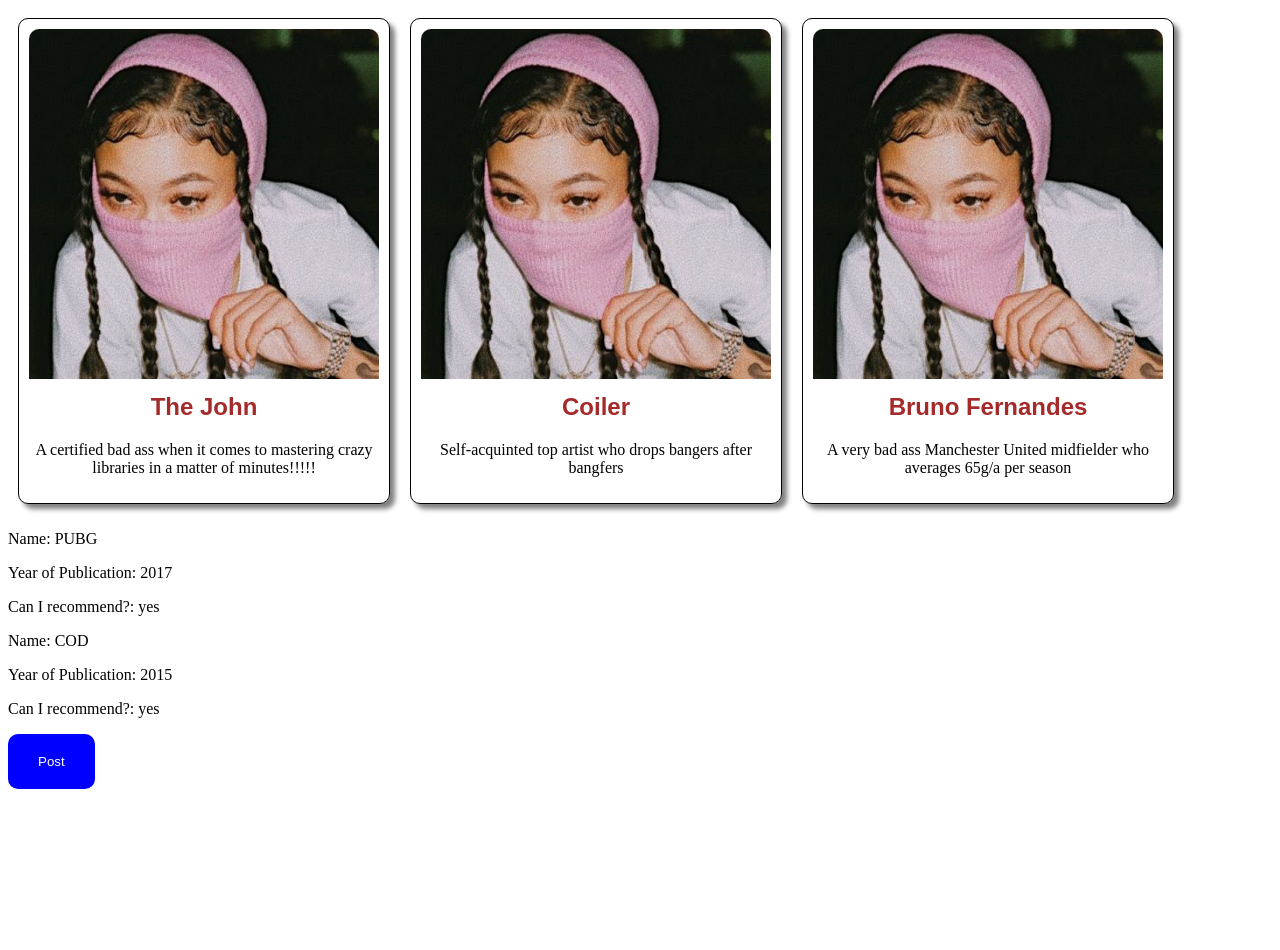
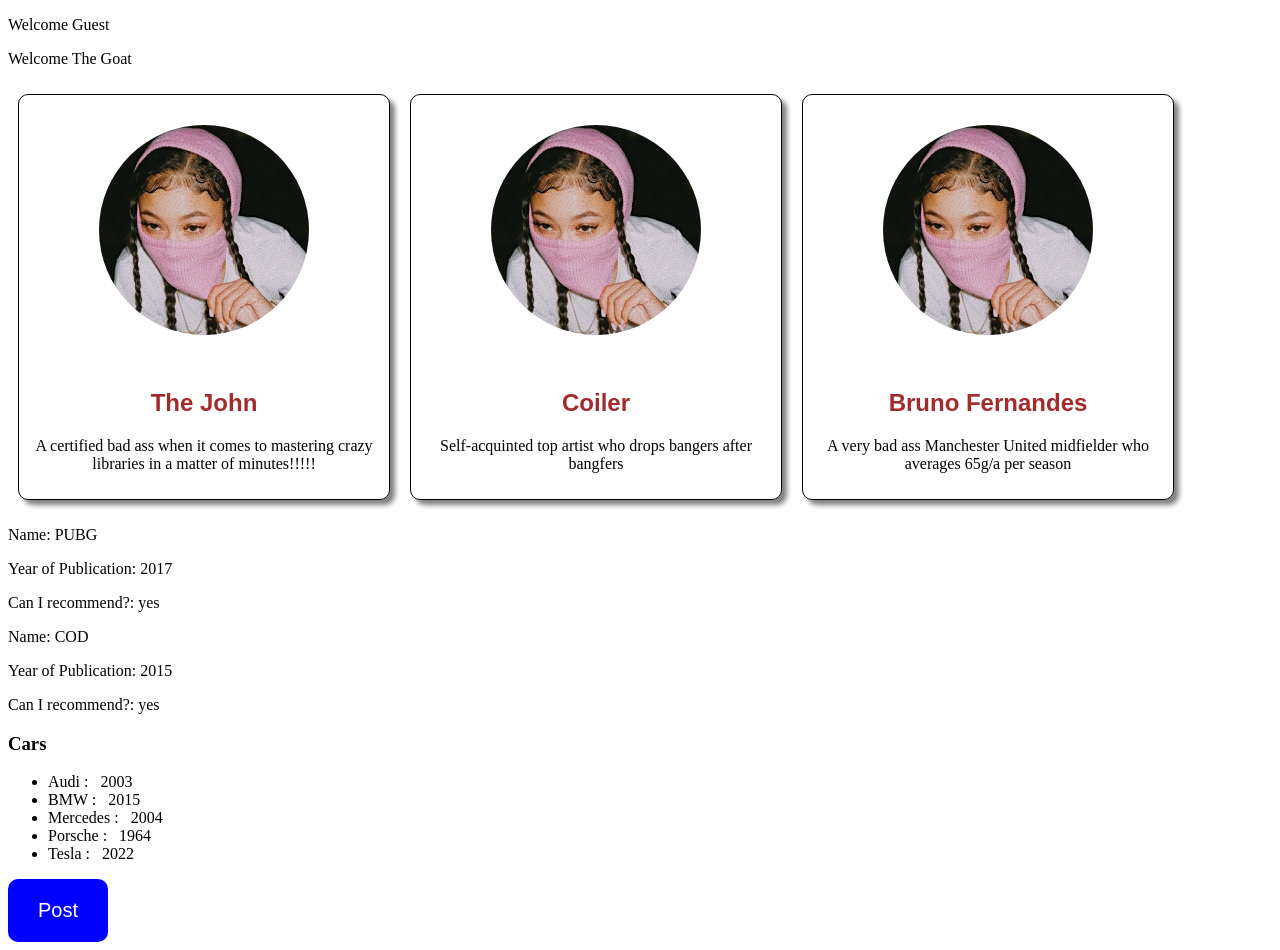
Before and after one commit to johnomeyo/react, a React (Vite) app: page / in a window 1280 px wide. Before the commit the page ends 800 px from the top, so only its background shows below. Built offline with nearby package versions, Linux system fonts and the light colour scheme.

Commit message:
onclick events

```diff
--- a/src/App.jsx
+++ b/src/App.jsx
@@ -3,19 +3,35 @@
 import Games from "./Games";
 import Card from "./Card";
 import Button from "./Button";
+import Greetings from "./Greetings";
+import List from "./List";
+function App() {
+  const cars = [
+    { name: "BMW", year: 2015, id: 1 },
+    { name: "Mercedes", year: 2004, id: 2 },
+    { name: "Audi", year: 2003, id: 3 },
+    { name: "Porsche", year: 1964, id: 4 },
+    { name: "Tesla", year: 2022, id: 5 },
+  ];
+  const companies = [
 
-function App() {
+  ];
+
   return (
     <>
-
-
+      <Greetings isLoggedIn={true} />
+      <Greetings isLoggedIn={true} username="The Goat" />
       <Card name="The John" description="A certified bad ass when it comes to mastering crazy libraries in a matter of minutes!!!!!" />
       <Card name="Coiler" description="Self-acquinted top artist who drops bangers after bangfers" />
-      <Card name="Bruno Fernandes" description="A very bad ass Manchester United midfielder who averages 65g/a per season"/>
+      <Card name="Bruno Fernandes" description="A very bad ass Manchester United midfielder who averages 65g/a per season" />
       <p></p>
 
       <Games name="PUBG" year="2017" isHot={true} />
       <Games name="COD" year="2015" isHot="hell" />
+      {cars.length > 0 && <List motors={cars} category="Cars" />}
+      {companies.length > 0 ? <List motors={companies} category="Phones" /> : null}
+
+      <p></p>
       <Button />
     </>
   );
--- a/src/Button.jsx
+++ b/src/Button.jsx
@@ -2,14 +2,21 @@
 function Button() {
     const styles = {
         backgroundColor: "blue",
+        fontSize: "20px",
         color: "white",
         border: "none",
         padding: "20px 30px 20px 30px",
         borderRadius: "10px",
         cursor: "pointer",
     }
+
+    const handleClick = (e) => {
+        e.target.textContent = "Posting..."
+    }
+
     return (
-        <button style={styles}>
+        //if the onClick function has params then we use an arrow function to prevent the function from being called directly without the click
+        <button style={styles} onClick={(e) => handleClick(e)}>
             Post
         </button>
     );
--- a/src/Card.jsx
+++ b/src/Card.jsx
@@ -1,9 +1,12 @@
 import PropType from "prop-types"
 import profilePic from "./assets/butterfly.jpg"
 function Card(props) {
+    const handleClick = (e) => {
+        e.target.style.display = "none";
+    }
     return (
         <div className="card">
-            <img className="card-image" alt="The Goat himself" src={profilePic}></img>
+            <img onClick={(e) => handleClick(e)} className="card-image" alt="The Goat himself" src={profilePic} ></img>
             <h2 className="card-title">{props.name}</h2>
             <p className="card-text">{props.description}</p>
         </div>
@@ -15,8 +18,8 @@ Card.prototype = {
     isHot: PropType.bool,
 
 }
-Card.defaultProps ={
-    name:"Jax",
+Card.defaultProps = {
+    name: "Jax",
     description: "A world class Mortal Kombat player"
 }
 export default Card;
--- /dev/null
+++ b/src/Greetings.jsx
@@ -0,0 +1,14 @@
+import PropTypes from "prop-types"
+
+export default function Greetings(props) {
+    return (props.isLoggedIn ? <p className="welcome-message">Welcome {props.username}</p> : <p className="" login-prompt>You're not Logged in</p>
+    );
+}
+Greetings.propTypes = {
+    username: PropTypes.string,
+    isLoggedIn: PropTypes.bool,
+}
+Greetings.defaultProps = {
+    isLoggedIn: false,
+    username: "Guest"
+}
--- /dev/null
+++ b/src/List.jsx
@@ -0,0 +1,28 @@
+import PropTypes from "prop-types"
+
+function List(props) {
+    const carsItems = props.motors;
+    const category = props.category
+
+    carsItems.sort((a, b) => a.name.localeCompare(b.name)); //sorts the objects in alphabetical order using the name property
+
+    // const newerCars = carsItems.filter(item => item.year > 2003);
+    const carBrands = carsItems.map(item => <li key={item.id}> {item.name} : &nbsp; {item.year}</li>)
+    return (<>
+    <h3>{category}</h3>
+    <ul>{carBrands}</ul>
+    </>);
+}
+List.defaultProps =  {
+    category:"Products",
+    items:[]
+}
+List.propTypes={
+    category: PropTypes.string,
+    items:PropTypes.arrayOf(PropTypes.shape({
+        id:PropTypes.number,
+        name:PropTypes.string,
+        year: PropTypes.number
+    }))
+}
+export default List;
--- a/src/index.css
+++ b/src/index.css
@@ -9,11 +9,13 @@
   display: inline-block;
 }
 .card .card-image{
-  max-width: 100%;
-  border-radius: 10px 10px 0px 0px;
+  margin-top: 20px;
+  max-width: 60%;
+  /* border-radius: 10px 10px 0px 0px; */
+  border-radius: 70%;
 }
 .card .card-title{
   font-family: Arial, Helvetica, sans-serif;
-  margin-top: 10px;
+  margin-top: 50px;
   color: brown;
 }
```
